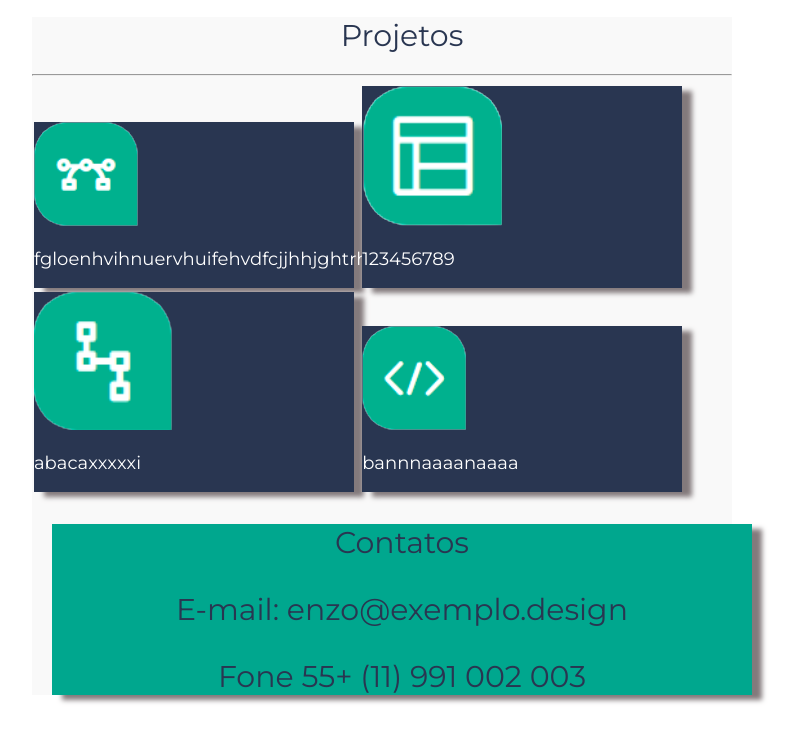
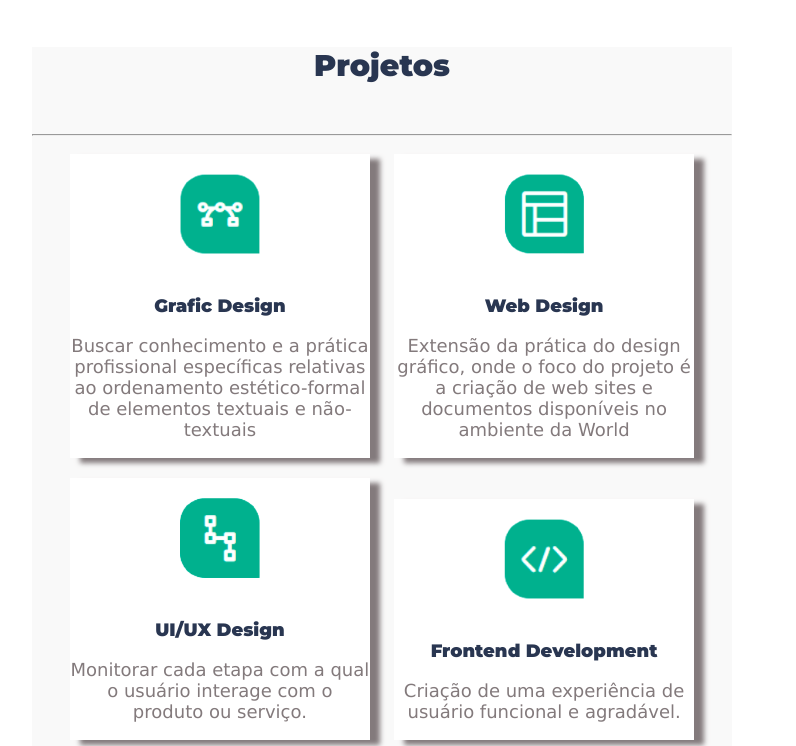
Before and after one commit to GloBrito/d2.3-Enzo-Pascal, a plain HTML site: page index.html in a window 1280 px wide. Shown: the part 1398-2144 px from the top of the page, without its empty margins (258-1054 px from the left). Before the commit the page ends 2123 px from the top, so only its background shows below. Drawn offline with Linux system fonts and the light colour scheme.

Commit message:
Projeto finalizado

```diff
--- a/index.html
+++ b/index.html
@@ -74,18 +74,18 @@
 
     <div class="painel">
 
-      <div class="quadrado"><img src="graphic-design.png">
-     <p class="text-quadrado">fgloenhvihnuervhuifehvdfcjjhhjghtrhwnjrtghtrh4rhrytjhhh</p>
+      <div class="quadrado"><img class="icone-qdr" src="graphic-design.png"><p class="text-icone"> Grafic Design</p>
+     <p class="text-quadrado">Buscar conhecimento e a prática profissional específicas relativas ao ordenamento estético-formal de elementos textuais e não-textuais</p>
       </div>
 
-      <div class="quadrado"><img src="web-design.png">
-        <p class="text-quadrado">123456789</p></div>
+      <div class="quadrado"><img class="icone-qdr" src="web-design.png"><p class="text-icone">Web Design</p>
+        <p class="text-quadrado">Extensão da prática do design gráfico, onde o foco do projeto é a criação de web sites e documentos disponíveis no ambiente da World</p></div>
 
-      <div class="quadrado"><img src="ui-ux.png">
-      <p class="text-quadrado">abacaxxxxxi</p></div>
+      <div class="quadrado"><img class="icone-qdr" src="ui-ux.png"><p class="text-icone">UI/UX Design</p>
+      <p class="text-quadrado">Monitorar cada etapa com a qual o usuário interage com o produto ou serviço.</p></div>
 
-      <div class="quadrado"><img src="frontend.png">
-        <p class="text-quadrado">bannnaaaanaaaa</p></div>
+      <div class="quadrado"><img class="icone-qdr" src="frontend.png"><p class="text-icone">Frontend Development</p>
+        <p class="text-quadrado">Criação de uma experiência de usuário funcional e agradável.</p></div>
 
 
       <div class="contatos text-contat">
--- a/style.css
+++ b/style.css
@@ -106,42 +106,51 @@ margin: auto;
   background-color: #f9f9f9;
   width: 700px;
   margin: auto;
-
+  text-align: center;
 
 }
 
 .projetos h2{
-  width: 700px;
-  margin: auto;
   font-family: "Montserrat" ;
   color: #293651;
   font-size: 30px;
-  font-weight: normal;
   text-align: center;
-  margin: 20px 20px 20px 20px;
+  margin: 50px auto;
 }
 
 .quadrado{
-  background-color: #293651;
+  background-color: #ffffff;
   display: inline-block;
-  box-shadow: 10px 5px 5px #837a7c;;
-  display: inline-block;
-  width: 20em;
-  font-size: 10x;
-  margin: 2px;
+  box-shadow: 10px 5px 5px #837a7c;
+  width: 300px;
+  font-size: 10px;
+  margin: 10px;
+
+
 }
 .text-quadrado{
   text-align: center justify;
   font-size: large;
+  color: #837a7c;
+  font-family: 'Lucida Sans', 'Lucida Sans Regular', 'Lucida Grande', 'Lucida Sans Unicode', Geneva, Verdana, sans-serif;
+  margin: 30;
+}
+
+.icone-qdr{
+  width: 80px;
+  height: 80px;
+  margin: 20px;
 
 }
+
+.text-icone{
+  color: #293651;
+  font-size: large;
+  font-weight: bold;
+}
+
 .contatos{
   background-color: #00a78e;
-  /* margin: 10px; */
-  /* width: 20px; */
-  /* height: 20px; */
-  /* padding: 20%; */
-  background-color: #00a78e
   display: inline-block;
   box-shadow: 10px 5px 5px #837a7c;;
   width: 20em;
```
